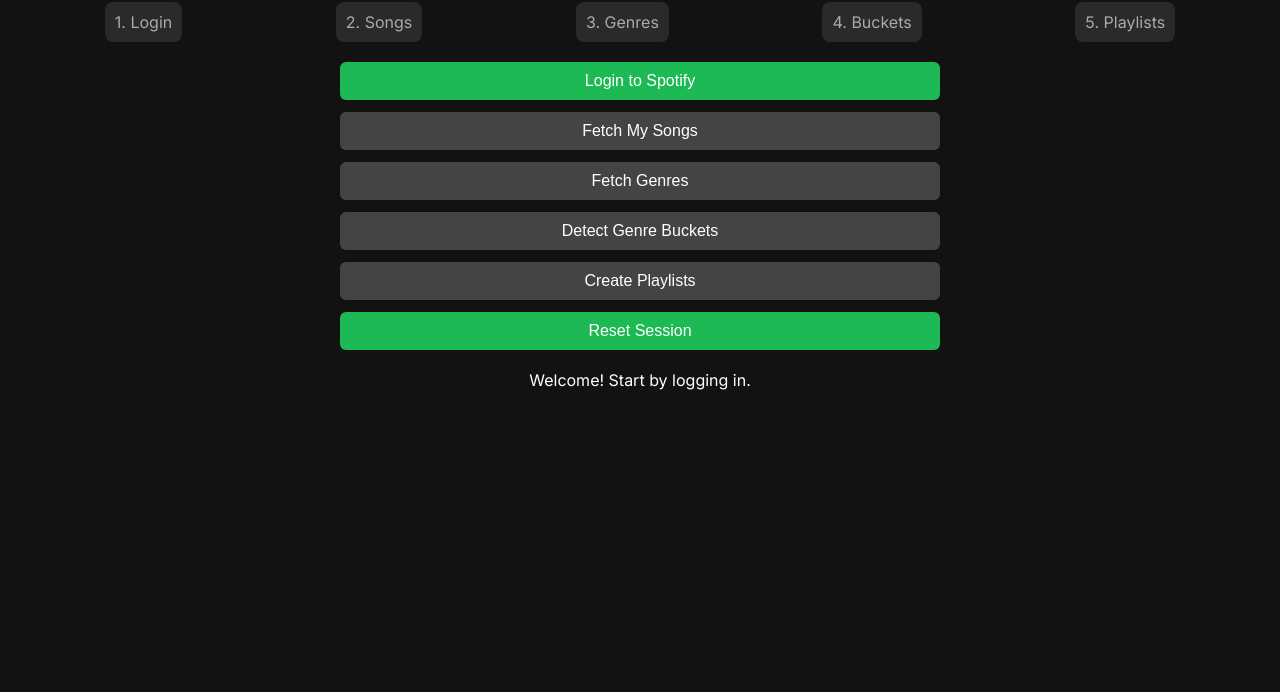
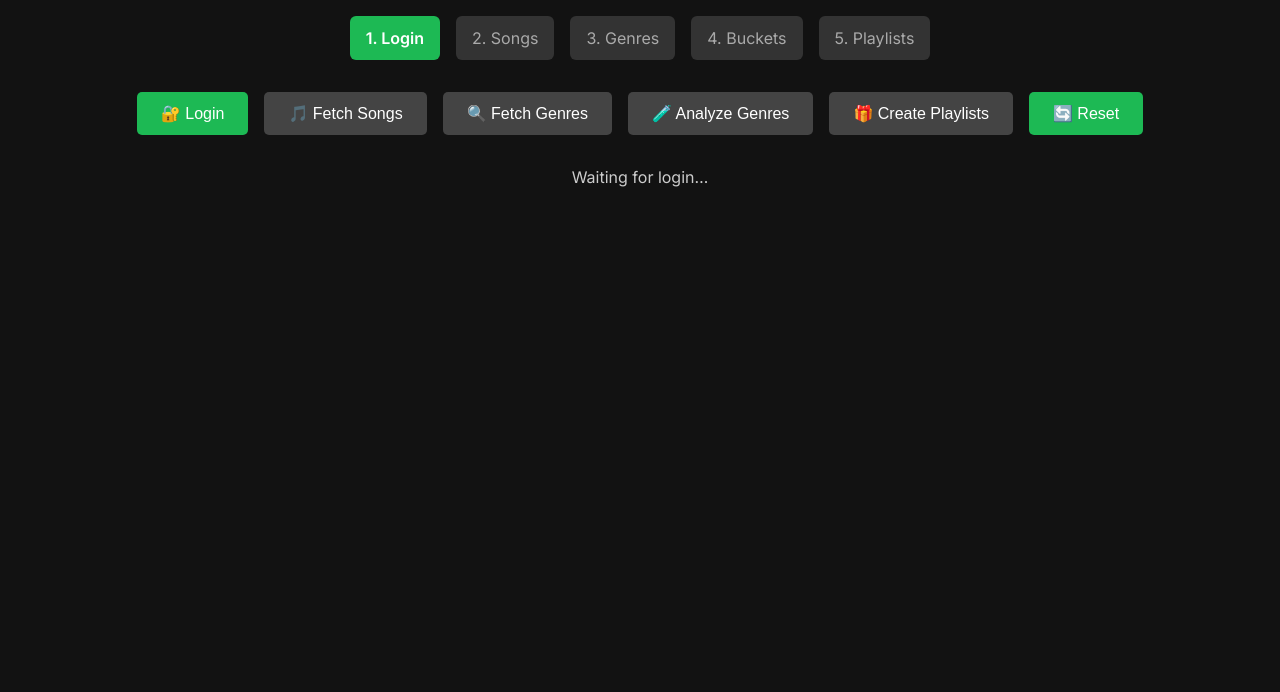
Before and after one commit to dueringroman-creator/spotify-genre-sorter, a plain HTML site: page index.html in a window 1280 px wide. Shown: the part 108-800 px from the top of the page. Drawn offline with Linux system fonts and the light colour scheme.

Commit message:
Update index.html

```diff
--- a/index.html
+++ b/index.html
@@ -2,110 +2,129 @@
 <html lang="en">
 <head>
   <meta charset="UTF-8" />
-  <meta name="viewport" content="width=device-width, initial-scale=1.0"/>
   <title>Playlist Alchemist</title>
-  <link href="https://fonts.googleapis.com/css2?family=Inter:wght@400;600&display=swap" rel="stylesheet">
+  <meta name="viewport" content="width=device-width, initial-scale=1" />
+  <link href="https://fonts.googleapis.com/css2?family=Inter:wght@400;600&display=swap" rel="stylesheet" />
   <style>
     body {
       font-family: 'Inter', sans-serif;
-      background-color: #121212;
-      color: white;
-      padding: 20px;
+      margin: 0;
+      padding: 2rem;
+      background: #121212;
+      color: #fff;
     }
+
     h1 {
+      text-align: center;
       color: #1DB954;
-      text-align: center;
     }
+
     .stepper {
       display: flex;
-      justify-content: space-around;
-      margin: 20px 0;
+      justify-content: center;
+      margin: 2rem 0;
+      gap: 1rem;
     }
+
     .step {
-      padding: 10px;
-      border-radius: 8px;
-      background-color: #2a2a2a;
+      padding: 0.75rem 1rem;
+      border-radius: 6px;
+      background-color: #333;
       color: #aaa;
     }
+
     .step.active {
       background-color: #1DB954;
+      color: #fff;
+      font-weight: bold;
+    }
+
+    .controls {
+      display: flex;
+      flex-wrap: wrap;
+      justify-content: center;
+      gap: 1rem;
+      margin-bottom: 2rem;
+    }
+
+    button {
+      padding: 0.75rem 1.5rem;
+      border: none;
+      border-radius: 5px;
+      font-size: 16px;
+      cursor: pointer;
+      background: #1DB954;
       color: white;
+      transition: background 0.3s;
     }
-    .buttons, #genre-section, #created-playlists {
-      margin: 20px auto;
-      max-width: 600px;
-      display: flex;
-      flex-direction: column;
-      gap: 12px;
-    }
-    button {
-      padding: 10px;
-      font-size: 16px;
-      border: none;
-      border-radius: 6px;
-      background-color: #1DB954;
-      color: white;
-      cursor: pointer;
-    }
+
     button:disabled {
-      background-color: #444;
+      background: #444;
       cursor: not-allowed;
     }
+
     #status {
-      margin-top: 20px;
       text-align: center;
+      margin-bottom: 1rem;
+      color: #ccc;
     }
-    label {
+
+    #buckets, #playlists {
+      max-width: 800px;
+      margin: 2rem auto;
+      background: #1e1e1e;
+      padding: 1rem;
+      border-radius: 8px;
+    }
+
+    #buckets label {
       display: block;
-      color: white;
+      margin: 0.5rem 0;
     }
-    #genre-section {
-      display: none;
+
+    #playlists ul {
+      list-style: none;
+      padding: 0;
     }
-    #created-playlists {
-      display: none;
-    }
-    #error-msg {
-      color: #ff8080;
-      text-align: center;
-      margin-top: 10px;
+
+    #playlists li {
+      margin-bottom: 0.5rem;
     }
   </style>
 </head>
 <body>
-  <h1>Playlist Alchemist</h1>
 
-  <div class="stepper">
-    <div class="step" id="step-1">1. Login</div>
-    <div class="step" id="step-2">2. Songs</div>
-    <div class="step" id="step-3">3. Genres</div>
-    <div class="step" id="step-4">4. Buckets</div>
-    <div class="step" id="step-5">5. Playlists</div>
+  <h1>🎶 Playlist Alchemist</h1>
+
+  <div class="stepper" id="stepper">
+    <div class="step active">1. Login</div>
+    <div class="step">2. Songs</div>
+    <div class="step">3. Genres</div>
+    <div class="step">4. Buckets</div>
+    <div class="step">5. Playlists</div>
   </div>
 
-  <div class="buttons">
-    <button id="login">Login to Spotify</button>
-    <button id="fetch-songs" disabled>Fetch My Songs</button>
-    <button id="fetch-genres" disabled>Fetch Genres</button>
-    <button id="detect-buckets" disabled>Detect Genre Buckets</button>
-    <button id="create-playlists" disabled>Create Playlists</button>
-    <button id="reset-session">Reset Session</button>
+  <div class="controls">
+    <button id="login">🔐 Login</button>
+    <button id="fetch-tracks" disabled>🎵 Fetch Songs</button>
+    <button id="fetch-genres" disabled>🔍 Fetch Genres</button>
+    <button id="analyze-buckets" disabled>🧪 Analyze Genres</button>
+    <button id="create-playlists" disabled>🎁 Create Playlists</button>
+    <button id="reset-session">🔄 Reset</button>
   </div>
 
-  <div id="genre-section">
-    <h3>Select Genres</h3>
-    <button id="select-all">Select All</button>
-    <button id="deselect-all">Deselect All</button>
-    <div id="genre-buckets"></div>
+  <div id="status">Waiting for login…</div>
+
+  <div id="buckets" style="display:none;">
+    <h3>Select Genre Buckets</h3>
+    <div><label><input type="checkbox" id="select-all-buckets" /> Select all</label></div>
+    <div id="bucket-list"></div>
   </div>
 
-  <div id="created-playlists">
-    <h3>Created Playlists</h3>
+  <div id="playlists" style="display:none;">
+    <h3>🎉 Created Playlists</h3>
     <ul id="playlist-links"></ul>
   </div>
-
-  <div id="status">Welcome! Start by logging in.</div>
-  <div id="error-msg"></div>
 
   <script src="app.js"></script>
 </body>
```
